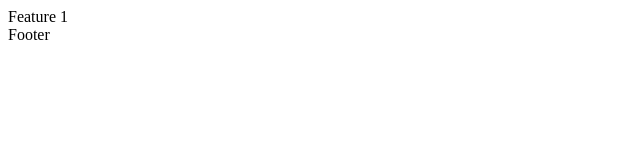
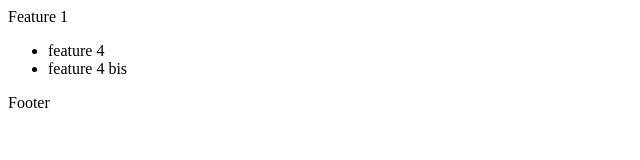
Before and after one commit to Karnak19/git-gh-conflict, a plain HTML site: page index.html in a window 1280 px wide. Shown: the whole page, without its empty margins (0-640 px from the left). Drawn offline with Linux system fonts and the light colour scheme.

Commit message:
feature 4

```diff
--- a/index.html
+++ b/index.html
@@ -8,6 +8,12 @@
   <body>
     <main>
       <div>Feature 1</div>
+      <aside>
+        <ul>
+          <li>feature 4</li>
+          <li>feature 4 bis</li>
+        </ul>
+      </aside>
     </main>
     <footer>
       <div>Footer</div>
```
